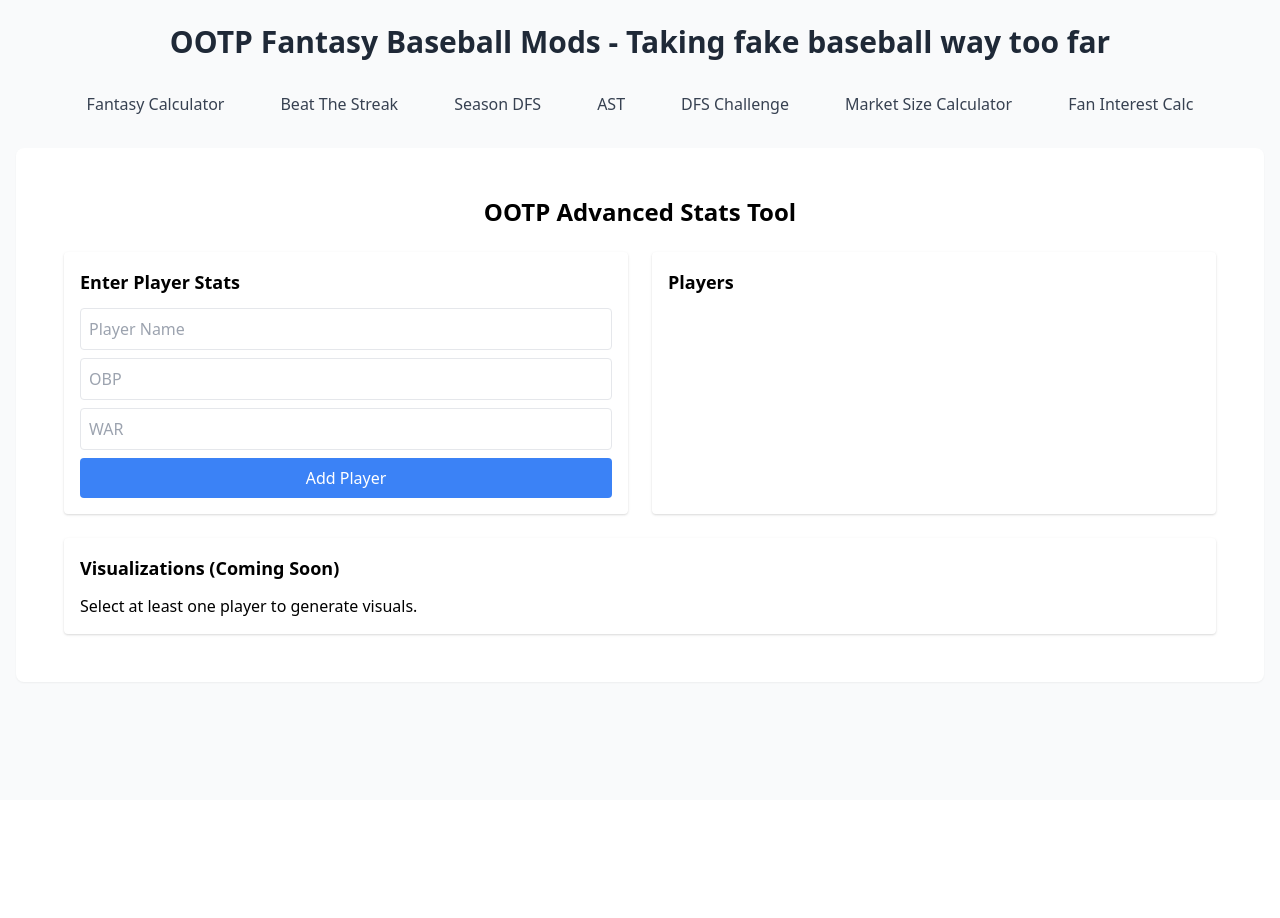
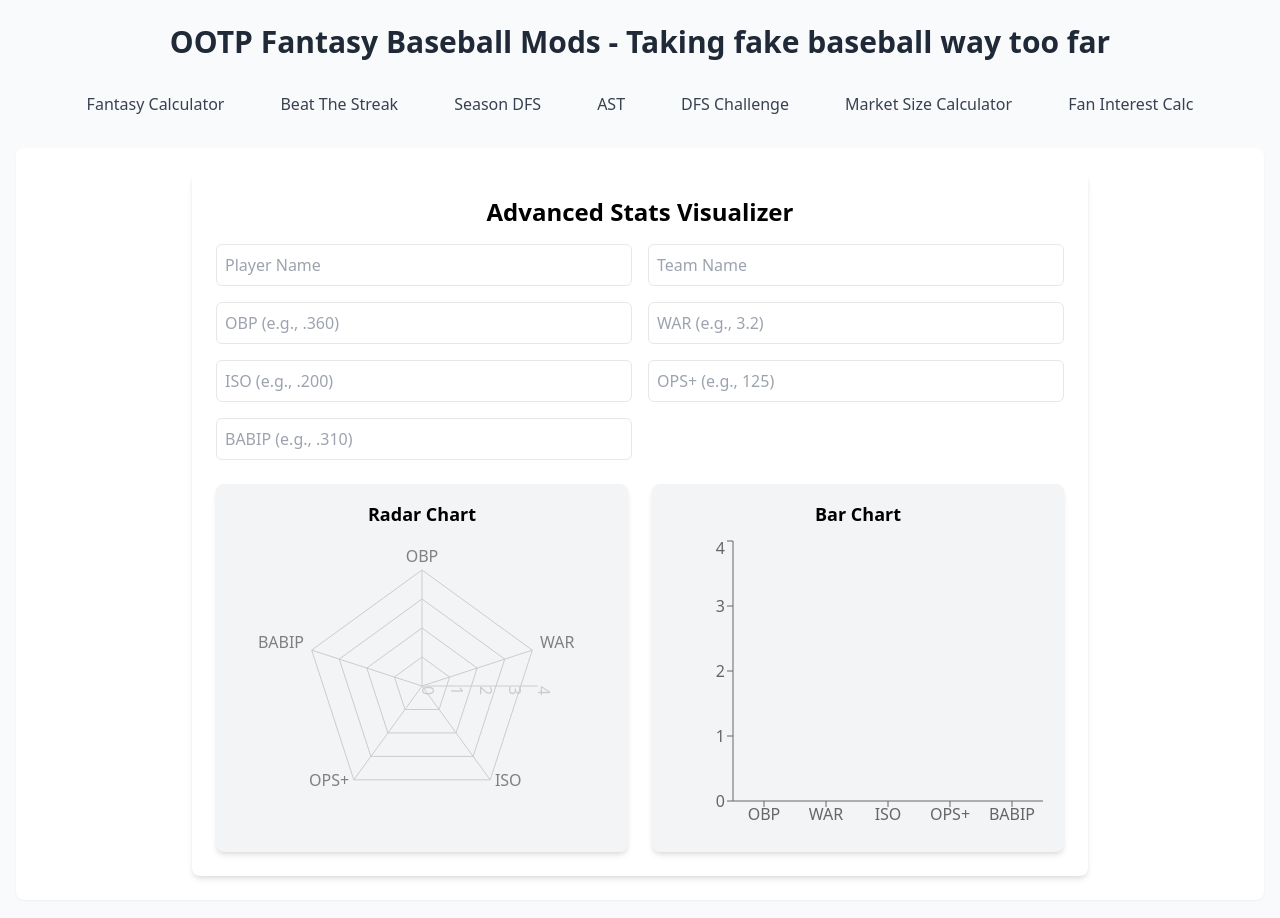
Before and after one commit to quarterback/SimBaseballCalc, a React (Create React App) app: page /ast in a window 1280 px wide. Shown: the top 918 px of the page. Before the commit the page ends 800 px from the top, so only its background shows below. Built offline with nearby package versions, Linux system fonts and the light colour scheme.

Commit message:
Update AdvancedStatsTool.js

```diff
--- a/src/AdvancedStatsTool.js
+++ b/src/AdvancedStatsTool.js
@@ -1,98 +1,140 @@
-import React, { useState } from 'react';
-import { Bar, Radar, Scatter } from 'recharts';
+import React, { useState } from "react";
+import { Radar, RadarChart, PolarGrid, PolarAngleAxis, PolarRadiusAxis, BarChart, Bar, XAxis, YAxis, Tooltip, ResponsiveContainer } from "recharts";
 
 const AdvancedStatsTool = () => {
-  const [players, setPlayers] = useState([]);
-  const [playerData, setPlayerData] = useState({});
-  const [selectedPlayers, setSelectedPlayers] = useState([]);
-  const [error, setError] = useState('');
+  // State for manual stat input
+  const [playerData, setPlayerData] = useState({
+    name: "",
+    team: "",
+    obp: "",
+    war: "",
+    iso: "",
+    opsPlus: "",
+    babip: "",
+  });
 
-  const handleInputChange = (e) => {
-    const { name, value } = e.target;
-    setPlayerData({ ...playerData, [name]: value });
-  };
-
-  const addPlayer = () => {
-    if (!playerData.name || !playerData.obp || !playerData.war) {
-      setError('Please fill in at least Name, OBP, and WAR');
-      return;
-    }
-    setPlayers([...players, playerData]);
-    setPlayerData({});
-    setError('');
-  };
-
-  const selectPlayer = (player) => {
-    setSelectedPlayers((prev) => {
-      if (prev.includes(player)) {
-        return prev.filter((p) => p !== player);
-      }
-      return [...prev, player];
+  // Handle user input
+  const handleChange = (e) => {
+    setPlayerData({
+      ...playerData,
+      [e.target.name]: e.target.value,
     });
   };
 
+  // Convert input values to numbers for chart rendering
+  const formattedData = [
+    { stat: "OBP", value: parseFloat(playerData.obp) || 0 },
+    { stat: "WAR", value: parseFloat(playerData.war) || 0 },
+    { stat: "ISO", value: parseFloat(playerData.iso) || 0 },
+    { stat: "OPS+", value: parseFloat(playerData.opsPlus) || 0 },
+    { stat: "BABIP", value: parseFloat(playerData.babip) || 0 },
+  ];
+
   return (
-    <div className="container mx-auto p-6">
-      <h1 className="text-2xl font-bold text-center">OOTP Advanced Stats Tool</h1>
-      <div className="grid grid-cols-1 md:grid-cols-2 gap-6 mt-6">
+    <div className="max-w-4xl mx-auto p-6 bg-white shadow-md rounded-lg">
+      <h2 className="text-2xl font-bold text-center mb-4">Advanced Stats Visualizer</h2>
+
       {/* Input Form */}
-        <div className="bg-white p-4 rounded shadow">
-          <h2 className="text-lg font-semibold mb-3">Enter Player Stats</h2>
-          {error && <p className="text-red-500">{error}</p>}
+      <div className="grid grid-cols-2 gap-4 mb-6">
         <input
           type="text"
           name="name"
+          value={playerData.name}
+          onChange={handleChange}
           placeholder="Player Name"
-            value={playerData.name || ''}
-            onChange={handleInputChange}
-            className="block w-full p-2 border rounded mb-2"
+          className="p-2 border rounded-md w-full"
+        />
+        <input
+          type="text"
+          name="team"
+          value={playerData.team}
+          onChange={handleChange}
+          placeholder="Team Name"
+          className="p-2 border rounded-md w-full"
         />
         <input
           type="number"
+          step="0.001"
           name="obp"
-            placeholder="OBP"
-            value={playerData.obp || ''}
-            onChange={handleInputChange}
-            className="block w-full p-2 border rounded mb-2"
+          value={playerData.obp}
+          onChange={handleChange}
+          placeholder="OBP (e.g., .360)"
+          className="p-2 border rounded-md w-full"
         />
         <input
           type="number"
+          step="0.1"
           name="war"
-            placeholder="WAR"
-            value={playerData.war || ''}
-            onChange={handleInputChange}
-            className="block w-full p-2 border rounded mb-2"
+          value={playerData.war}
+          onChange={handleChange}
+          placeholder="WAR (e.g., 3.2)"
+          className="p-2 border rounded-md w-full"
         />
-          <button
-            onClick={addPlayer}
-            className="w-full bg-blue-500 text-white p-2 rounded hover:bg-blue-600"
-          >
-            Add Player
-          </button>
+        <input
+          type="number"
+          step="0.01"
+          name="iso"
+          value={playerData.iso}
+          onChange={handleChange}
+          placeholder="ISO (e.g., .200)"
+          className="p-2 border rounded-md w-full"
+        />
+        <input
+          type="number"
+          name="opsPlus"
+          value={playerData.opsPlus}
+          onChange={handleChange}
+          placeholder="OPS+ (e.g., 125)"
+          className="p-2 border rounded-md w-full"
+        />
+        <input
+          type="number"
+          step="0.001"
+          name="babip"
+          value={playerData.babip}
+          onChange={handleChange}
+          placeholder="BABIP (e.g., .310)"
+          className="p-2 border rounded-md w-full"
+        />
       </div>
 
-        {/* Player List */}
-        <div className="bg-white p-4 rounded shadow">
-          <h2 className="text-lg font-semibold mb-3">Players</h2>
-          <ul>
-            {players.map((player, index) => (
-              <li
-                key={index}
-                className={`p-2 cursor-pointer ${selectedPlayers.includes(player) ? 'bg-blue-200' : 'hover:bg-gray-200'}`}
-                onClick={() => selectPlayer(player)}
-              >
-                {player.name} - OBP: {player.obp} - WAR: {player.war}
-              </li>
-            ))}
-          </ul>
+      {/* Visualizations */}
+      <div className="grid grid-cols-1 md:grid-cols-2 gap-6">
+        {/* Radar Chart */}
+        <div className="p-4 bg-gray-100 rounded-lg shadow-md">
+          <h3 className="text-lg font-semibold text-center mb-2">Radar Chart</h3>
+          <ResponsiveContainer width="100%" height={300}>
+            <RadarChart cx="50%" cy="50%" outerRadius="80%" data={formattedData}>
+              <PolarGrid />
+              <PolarAngleAxis dataKey="stat" />
+              <PolarRadiusAxis />
+              <Radar name={playerData.name || "Player"} dataKey="value" stroke="#8884d8" fill="#8884d8" fillOpacity={0.6} />
+            </RadarChart>
+          </ResponsiveContainer>
+        </div>
+
+        {/* Bar Chart */}
+        <div className="p-4 bg-gray-100 rounded-lg shadow-md">
+          <h3 className="text-lg font-semibold text-center mb-2">Bar Chart</h3>
+          <ResponsiveContainer width="100%" height={300}>
+            <BarChart data={formattedData}>
+              <XAxis dataKey="stat" />
+              <YAxis />
+              <Tooltip />
+              <Bar dataKey="value" fill="#82ca9d" />
+            </BarChart>
+          </ResponsiveContainer>
         </div>
       </div>
 
-      {/* Placeholder for Graphs */}
-      <div className="mt-6 p-4 bg-white rounded shadow">
-        <h2 className="text-lg font-semibold mb-3">Visualizations (Coming Soon)</h2>
-        <p>Select at least one player to generate visuals.</p>
+      {/* Display player and team info */}
+      {playerData.name && playerData.team && (
+        <div className="text-center mt-6">
+          <h3 className="text-xl font-semibold">
+            {playerData.name} - {playerData.team}
+          </h3>
         </div>
+      )}
     </div>
   );
 };
```
Lines whose indentation alone changed are shown as unchanged.
